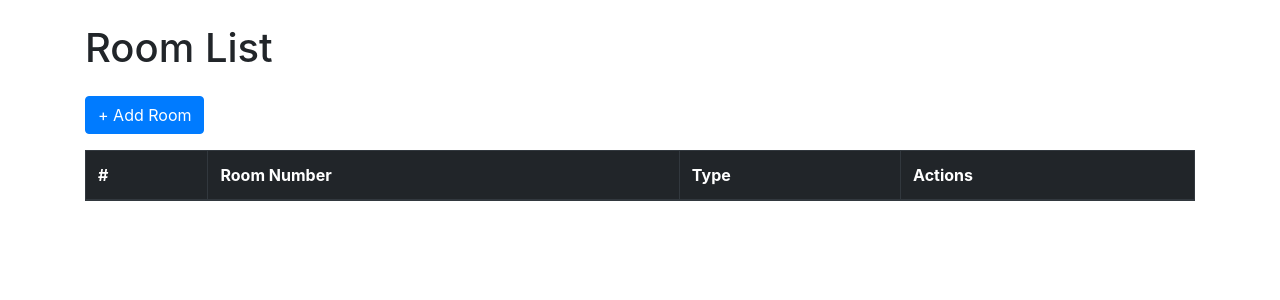
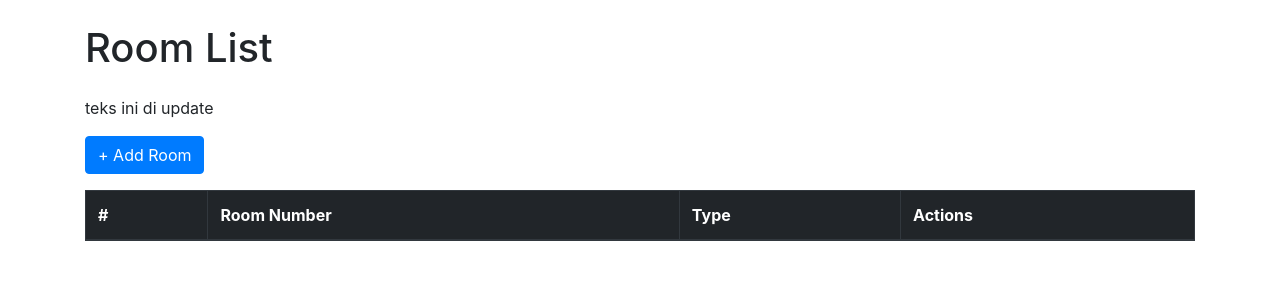
Before and after one commit to rochim26/buku_tamu---IMLuaaa, a Node server app: page /rooms/ in a window 1280 px wide. Shown: the top 300 px of the page. Run offline with Node 20, Linux system fonts and the light colour scheme; data that the repository does not hold is empty.

Commit message:
saya barusan nambahin parafrag

```diff
--- a/views/room/index.ejs
+++ b/views/room/index.ejs
@@ -10,6 +10,8 @@
 <body>
     <div class="container mt-4">
         <h1 class="mb-4">Room List</h1>
+
+        <p>teks ini di update</p>
 
         <a href="/rooms/add" class="btn btn-primary mb-3">+ Add Room</a>
 
```
